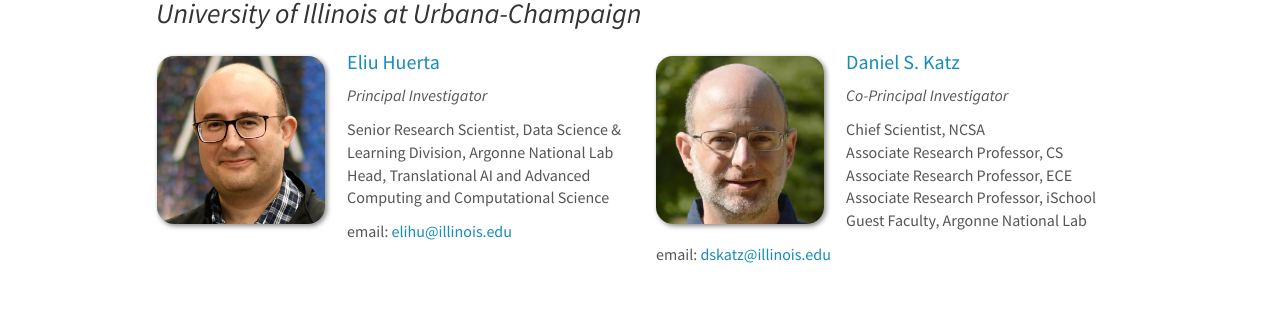
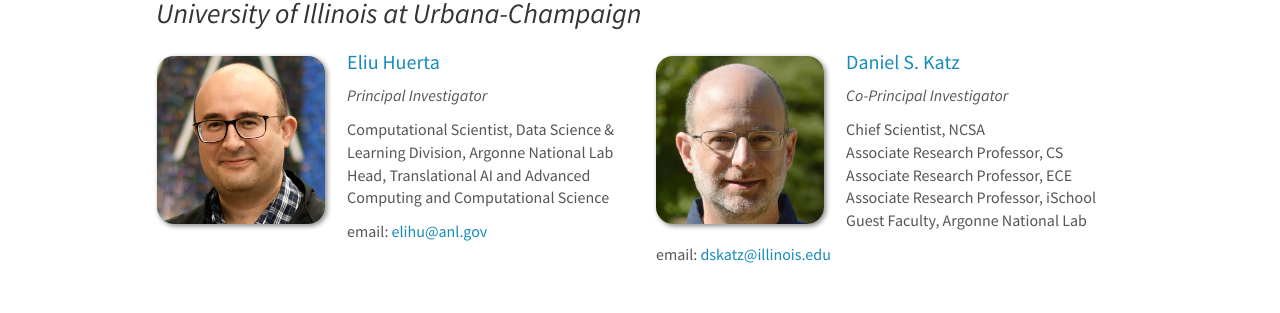
Before and after one commit to FAIR4HEP/fair4hep.github.io, a Jekyll site: the page built from _pages/team.md, in a window 1280 px wide and 900 px high. Shown: the part 176-489 px from the top of the window. Built offline with Jekyll 4.4.1, drawn with Linux system fonts in a browser that asks for light colours; nearby versions of some CDN libraries.

Commit message:
updates to logos and profile

```diff
--- a/_data/team_senior.yml
+++ b/_data/team_senior.yml
@@ -2,9 +2,9 @@
   institution: uiuc
   photo: huerta.png
   info: Principal Investigator
-  email: elihu@illinois.edu
+  email: elihu@anl.gov
   number_addinfo: 2
-  addinfo1: Senior Research Scientist, Data Science & Learning Division, Argonne National Lab
+  addinfo1: Computational Scientist, Data Science & Learning Division, Argonne National Lab
   addinfo2: Head, Translational AI and Advanced Computing and Computational Science
   addinfo3:
   addinfo4:
--- a/_includes/footer.html
+++ b/_includes/footer.html
@@ -7,10 +7,11 @@
           </p>
           <p>
             <figure class="fourth">
-              <img src="{{ site.url }}{{ site.baseurl }}/images/logopic/Logo_Illinois.png" style="width: 45px">
-              <img src="{{ site.url }}{{ site.baseurl }}/images/logopic/Logo_MIT.png" style="width: 100px">
-              <img src="{{ site.url }}{{ site.baseurl }}/images/logopic/Logo_UCSD.png" style="width: 100px">
-              <img src="{{ site.url }}{{ site.baseurl }}/images/logopic/Logo_UMN.png" style="width: 100px">
+              <img src="{{ site.url }}{{ site.baseurl }}/images/logopic/Logo_ANL.jpg" style="width: 59px">
+              <img src="{{ site.url }}{{ site.baseurl }}/images/logopic/Logo_Illinois.png" style="width: 35px">
+              <img src="{{ site.url }}{{ site.baseurl }}/images/logopic/Logo_MIT.png" style="width: 80px">
+              <img src="{{ site.url }}{{ site.baseurl }}/images/logopic/Logo_UCSD.png" style="width: 80px">
+              <img src="{{ site.url }}{{ site.baseurl }}/images/logopic/Logo_UMN.png" style="width: 80px">
             </figure>
           </p>
         </div>
```
Also changed, not shown: images/logopic/Logo_ANL.jpg (added).
